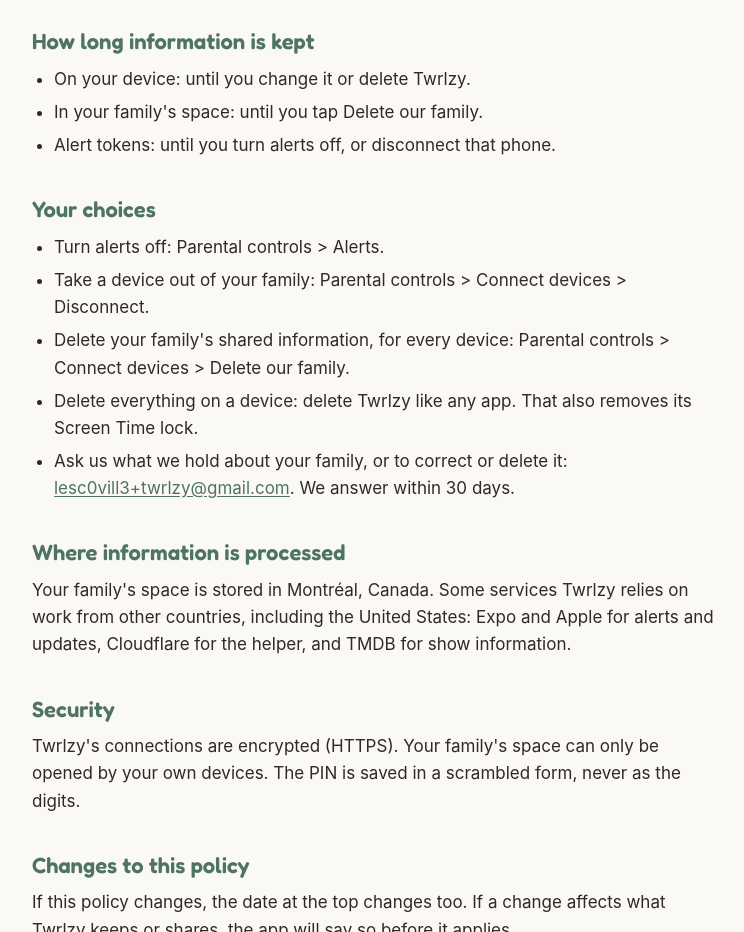
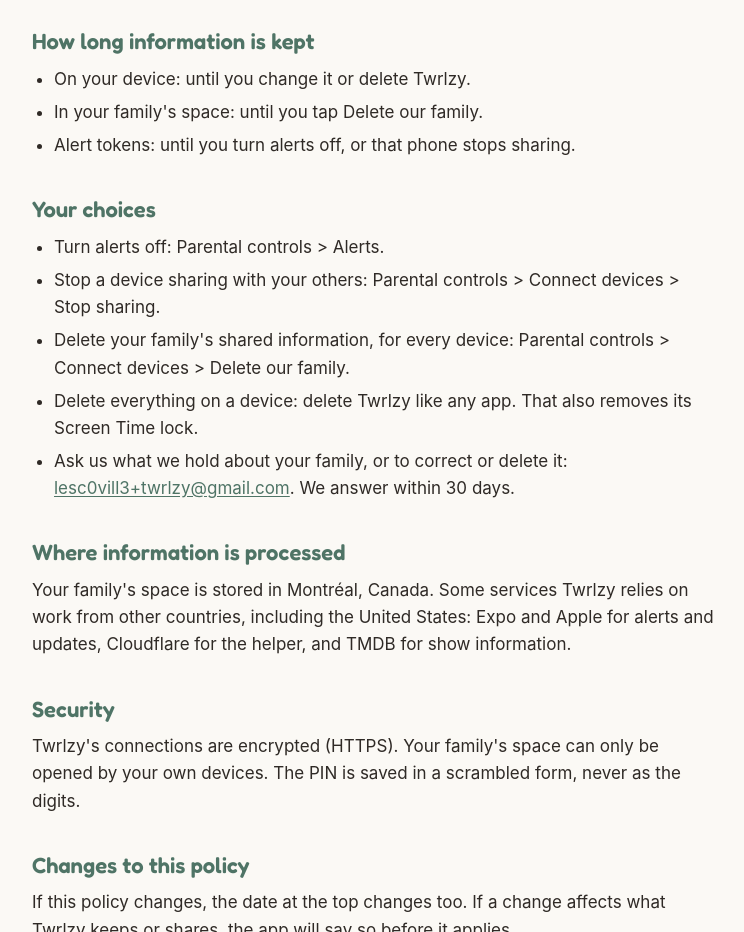
Before and after one commit to el-Sc0Ville/kids_screen, a plain HTML site: page privacy.html in a window 1280 px wide. Shown: the part 3600-4532 px from the top of the page, without its empty margins (264-1008 px from the left). Drawn offline with Linux system fonts and the light colour scheme.

Commit message:
Privacy and support pages: Stop sharing, as the app now says
The app's Connect devices says "Stop sharing" instead of "Disconnect"
since twrlzy-app 0186 (Pat, 2026-11-24), so the two pages say it too:
the privacy policy's choices and how long alert tokens are kept, and
the support page's "turn Twrlzy off" answer.

Co-Authored-By: Claude <noreply@anthropic.com>

```diff
--- a/privacy.html
+++ b/privacy.html
@@ -129,13 +129,13 @@
   <ul>
     <li>On your device: until you change it or delete Twrlzy.</li>
     <li>In your family's space: until you tap Delete our family.</li>
-    <li>Alert tokens: until you turn alerts off, or disconnect that phone.</li>
+    <li>Alert tokens: until you turn alerts off, or that phone stops sharing.</li>
   </ul>
 
   <h2>Your choices</h2>
   <ul>
     <li>Turn alerts off: Parental controls &gt; Alerts.</li>
-    <li>Take a device out of your family: Parental controls &gt; Connect devices &gt; Disconnect.</li>
+    <li>Stop a device sharing with your others: Parental controls &gt; Connect devices &gt; Stop sharing.</li>
     <li>Delete your family's shared information, for every device: Parental controls &gt; Connect devices &gt; Delete our family.</li>
     <li>Delete everything on a device: delete Twrlzy like any app. That also removes its Screen Time lock.</li>
     <li>Ask us what we hold about your family, or to correct or delete it: <a href="mailto:lesc0vill3%2Btwrlzy&#64;gmail&#46;com">lesc0vill3+twrlzy&#64;gmail&#46;com</a>. We answer within 30 days.</li>
```
Also changed, not shown: support.html (+1 -1 lines).
